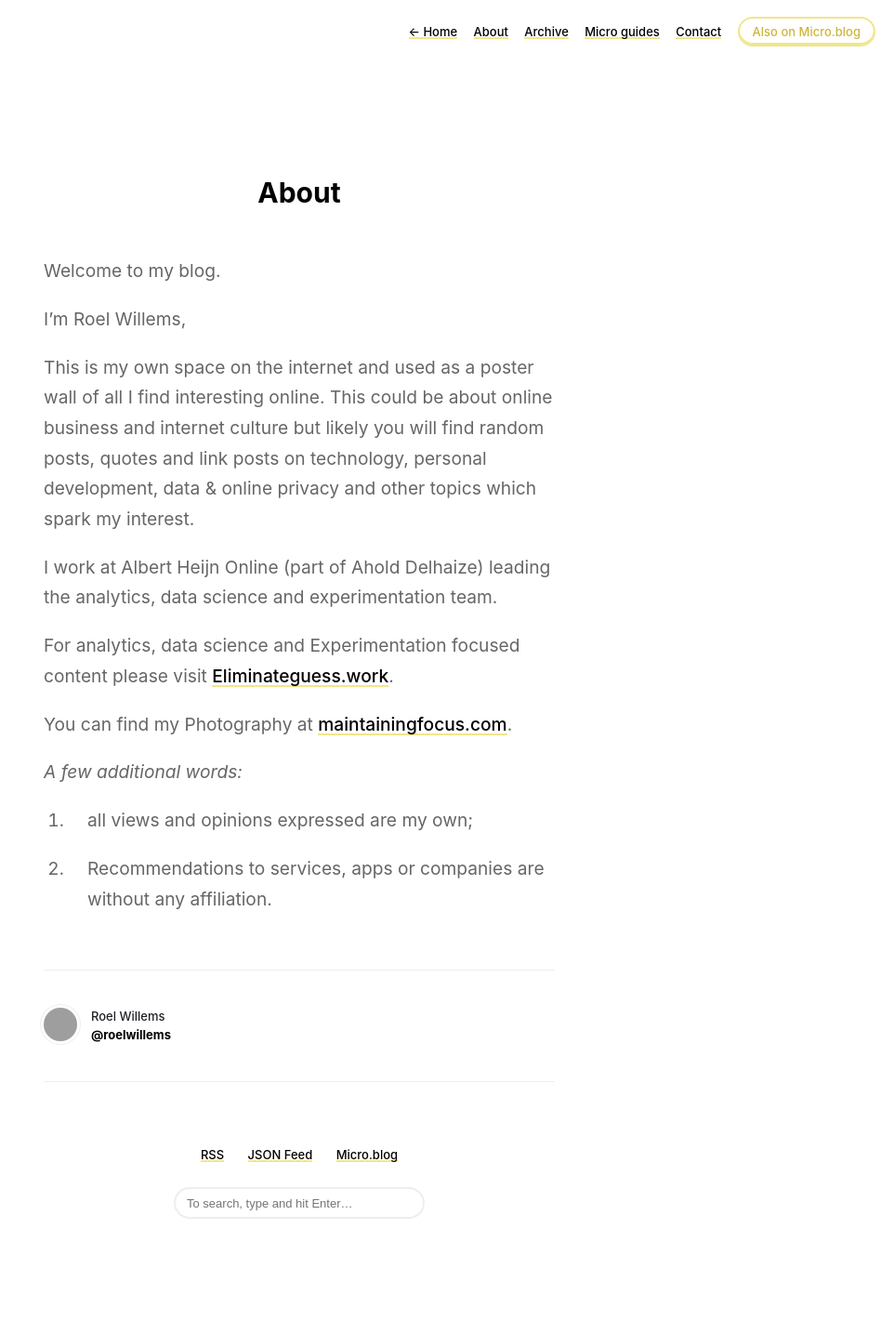
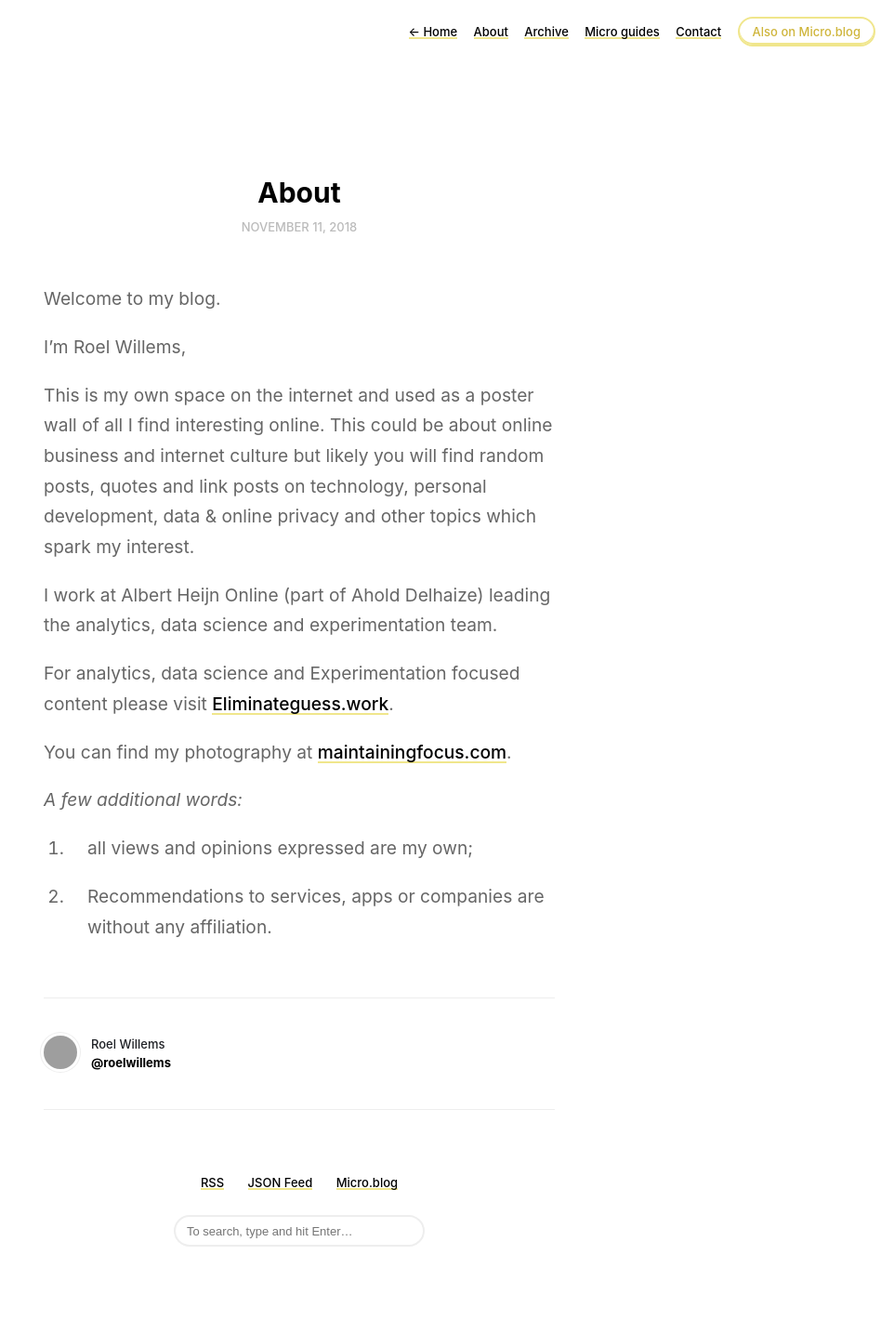
Before and after one commit to roelwillems/roelwillems.github.io, a Jekyll site: the page built from about.md, in a window 1280 px wide. Shown: the whole page at 93% size, without its empty margins (318-1280 px from the left). Built offline with Jekyll 4.4.1, drawn with Linux system fonts in a browser that asks for light colours; before the commit the page ends 1391 px from its top, so only the background shows below that; grey boxes are pictures that could not be loaded.

Commit message:
Mirroring from Micro.blog.

```diff
--- a/about.md
+++ b/about.md
@@ -1,21 +1,22 @@
 ---
+title: "About"
+permalink: "/about/"
 layout: page
-title: About
-permalink: /about/
 order: -1
 navigation: true
+date: 2018-11-11 09:18:20 +0100
 ---
 Welcome to my blog.
 
 I’m Roel Willems,
 
-This is my own space on the internet and used as a poster wall of all I find interesting online. This could be about online business and internet culture but likely you will find random posts, quotes and link posts on technology, personal development, data &amp; online privacy and other topics which spark my interest.
+This is my own space on the internet and used as a poster wall of all I find interesting online. This could be about online business and internet culture but likely you will find random posts, quotes and link posts on technology, personal development, data & online privacy and other topics which spark my interest.
 
 I work at Albert Heijn Online (part of Ahold Delhaize) leading the analytics, data science and experimentation team.
 
-For analytics, data science and Experimentation focused content please visit [Eliminateguess.work](eliminateguess.work).
+For analytics, data science and Experimentation focused content please visit [Eliminateguess.work](https://eliminateguess.work).
 
-You can find my Photography at [maintainingfocus.com](maintaining focus.com).
+You can find my photography at [maintainingfocus.com](https://maintainingfocus.com).
 
 _A few additional words:_
 - all views and opinions expressed are my own;
```
